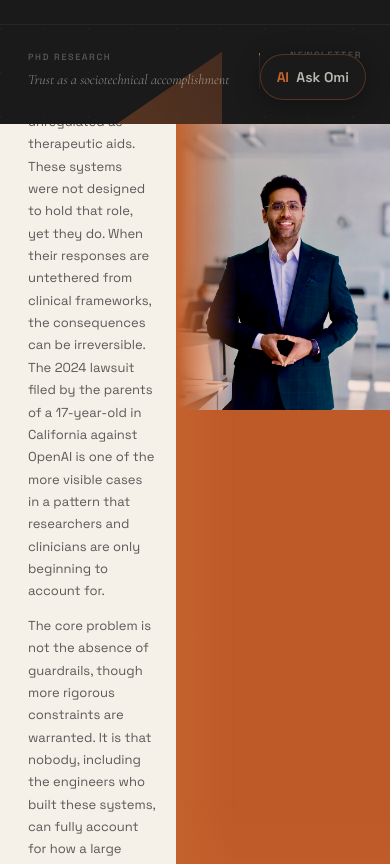
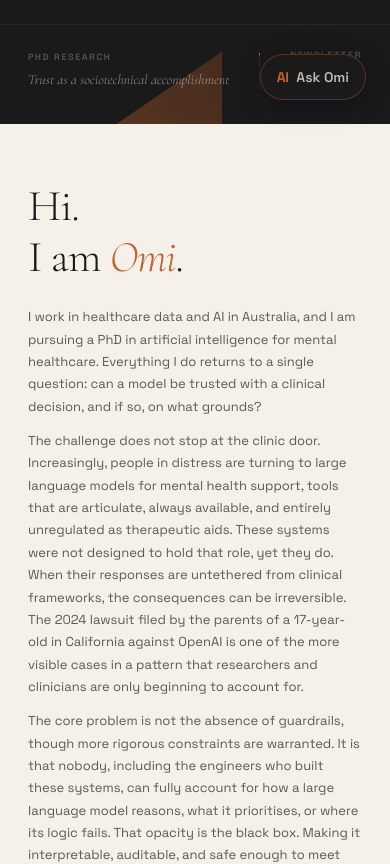
Before and after one commit to aiwithomi/aiwithomi-site, a React (Vite) app: page / in a window 390 px wide. Shown: the part 720-1584 px from the top of the page. Built offline with nearby package versions, Linux system fonts and the light colour scheme.

Commit message:
Fix mobile responsiveness: stack About section, fix nav padding, svh→vh

```diff
--- a/src/components/About.tsx
+++ b/src/components/About.tsx
@@ -69,27 +69,26 @@ export function About() {
       ref={sectionRef}
       id="about"
       style={{
-        height: '100vh',
+        minHeight: '100vh',
         display: 'flex',
-        overflow: 'hidden',
+        flexDirection: 'column',
       }}
     >
       {/* LEFT — Parchment / Text */}
       <div
         style={{
-          width: '45%',
-          height: '100%',
+          width: '100%',
+          minHeight: '50vh',
           background: '#F5F0E8',
           display: 'flex',
           flexDirection: 'column',
           justifyContent: 'center',
-          paddingTop: 80,
-          paddingBottom: 80,
-          paddingLeft: 'clamp(28px, 6vw, 96px)',
-          paddingRight: 'clamp(20px, 3vw, 56px)',
+          paddingTop: 60,
+          paddingBottom: 60,
+          paddingLeft: 'clamp(28px, 5vw, 96px)',
+          paddingRight: 'clamp(28px, 5vw, 56px)',
           position: 'relative',
           zIndex: 2,
-          overflowY: 'auto',
         }}
       >
         <div style={{ overflow: 'hidden', paddingBottom: 6 }}>
@@ -221,8 +220,8 @@ export function About() {
       {/* RIGHT — Ember / Photo */}
       <div
         style={{
-          width: '55%',
-          height: '100%',
+          width: '100%',
+          minHeight: '60vh',
           position: 'relative',
           overflow: 'hidden',
           background: '#C4622D',
@@ -247,7 +246,7 @@ export function About() {
             style={{
               width: '100%',
               height: '100%',
-              objectFit: 'contain',
+              objectFit: 'cover',
               objectPosition: 'center top',
               display: 'block',
               userSelect: 'none',
--- a/src/components/Hero.tsx
+++ b/src/components/Hero.tsx
@@ -125,7 +125,7 @@ export function Hero() {
     <section
       ref={heroRef}
       className="relative w-full bg-obsidian overflow-hidden"
-      style={{ minHeight: '100svh', display: 'flex', flexDirection: 'column' }}
+      style={{ minHeight: '100vh', display: 'flex', flexDirection: 'column' }}
     >
       <DotGrid id={patternId} />
 
--- a/src/components/Nav.tsx
+++ b/src/components/Nav.tsx
@@ -100,7 +100,7 @@ export function Nav() {
         style={{ background: 'linear-gradient(90deg, #C4622D 0%, rgba(196,98,45,0.35) 35%, transparent 70%)' }}
       />
 
-      <div className="flex items-center justify-between px-8 py-[17px]">
+      <div className="flex items-center justify-between px-[clamp(20px,5vw,80px)] py-[17px]">
         <div className="flex items-center gap-6">
           <button
             onClick={() => window.scrollTo({ top: 0, behavior: 'smooth' })}
```
